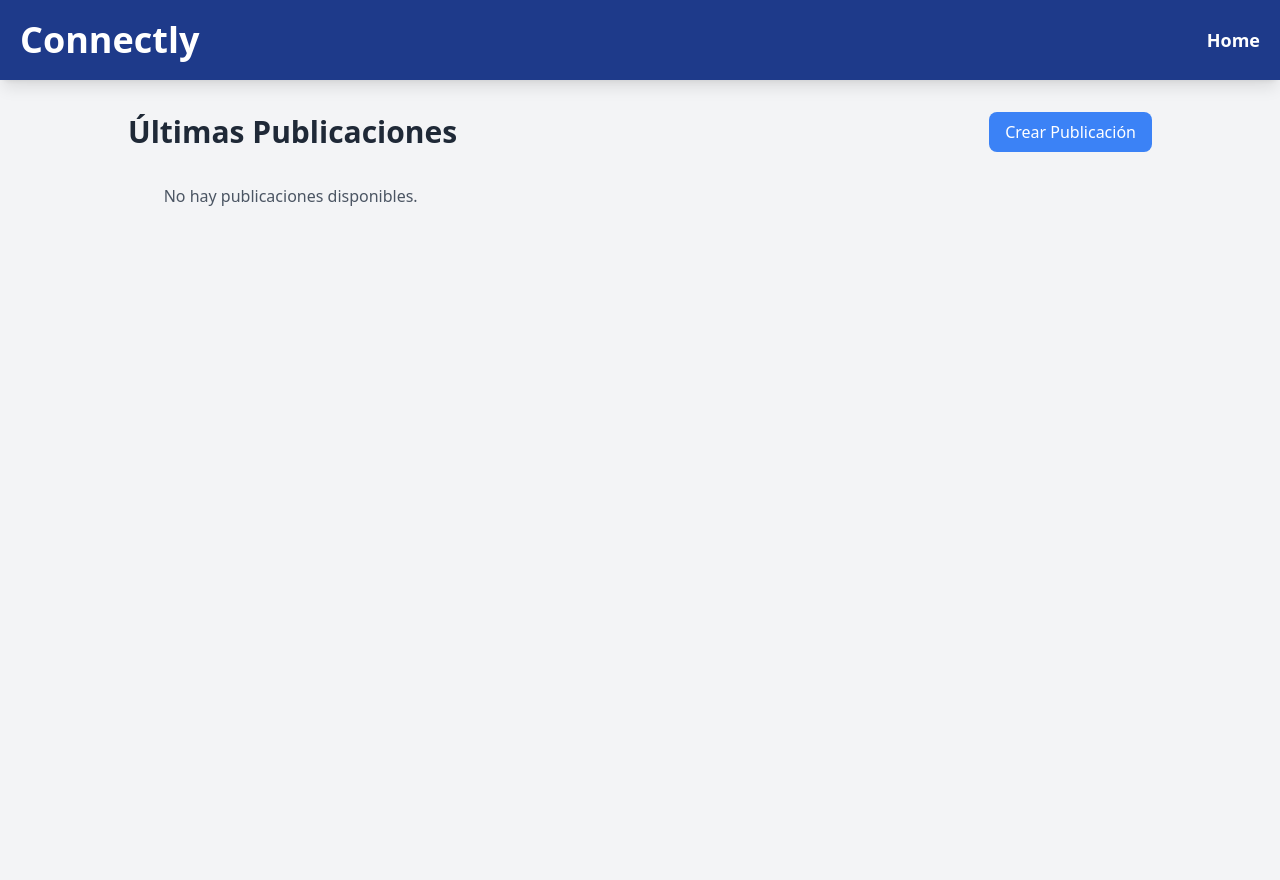
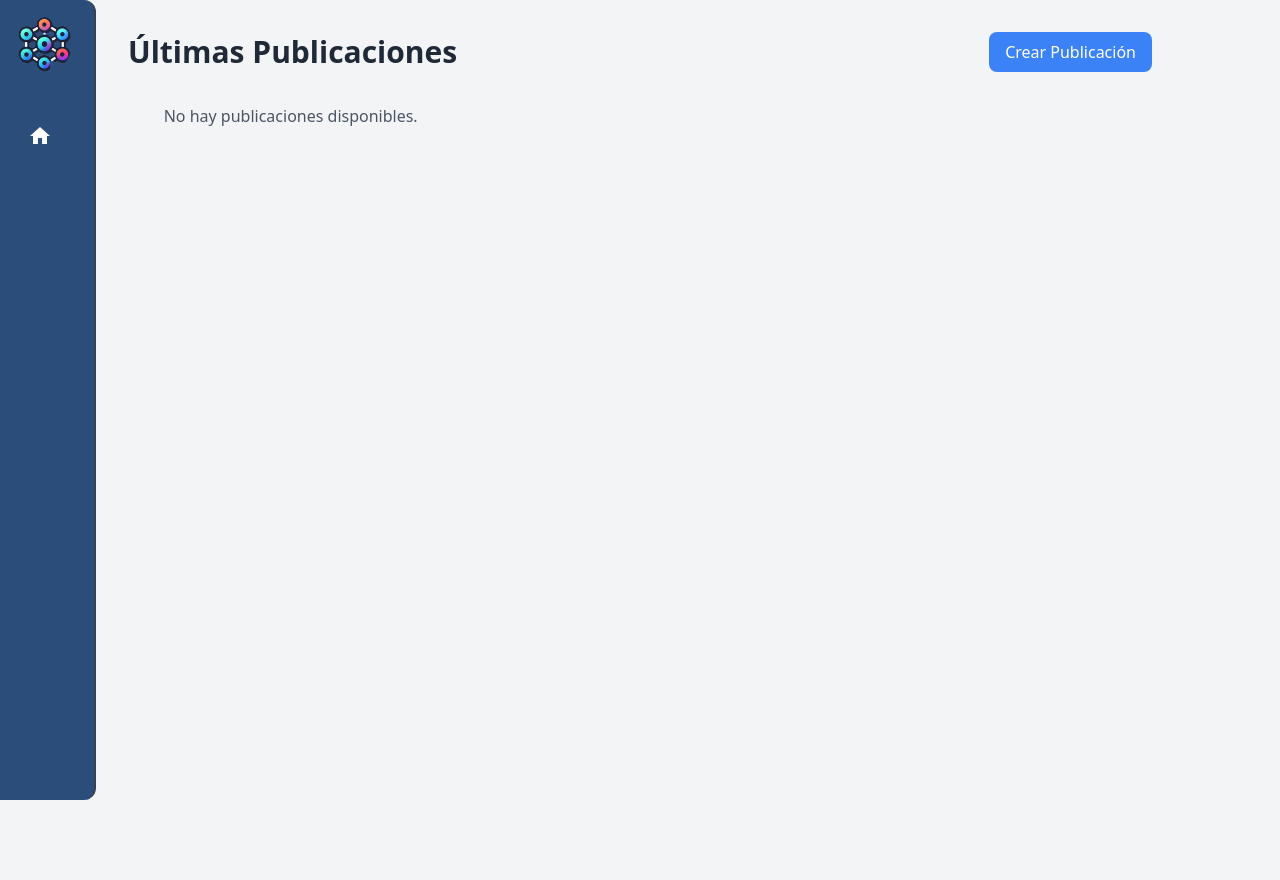
Before and after one commit to Franco1625/complejidad_Connectly, a Flask app: template Connectly/templates/home.html in a window 1280 px wide. After the commit the page ends 800 px from the top, so only its background shows below. Run offline with Flask 3, Linux system fonts and the light colour scheme; the template is opened without the code that fills it, so the values that code supplies are empty; parts of the project's set-up code (start-up, migrations or seed data) failed here and were passed over.

Commit message:
feat: updated sidebar

```diff
--- a/Connectly/static/output.css
+++ b/Connectly/static/output.css
@@ -624,6 +624,18 @@ video {
   inset: 0px;
 }
 
+.left-0 {
+  left: 0px;
+}
+
+.left-4 {
+  left: 1rem;
+}
+
+.left-8 {
+  left: 2rem;
+}
+
 .right-0 {
   right: 0px;
 }
@@ -638,6 +650,14 @@ video {
 
 .top-4 {
   top: 1rem;
+}
+
+.z-30 {
+  z-index: 30;
+}
+
+.z-40 {
+  z-index: 40;
 }
 
 .z-50 {
@@ -659,6 +679,10 @@ video {
   margin-right: auto;
 }
 
+.mb-10 {
+  margin-bottom: 2.5rem;
+}
+
 .mb-2 {
   margin-bottom: 0.5rem;
 }
@@ -787,6 +847,10 @@ video {
   height: 100%;
 }
 
+.h-14 {
+  height: 3.5rem;
+}
+
 .max-h-full {
   max-height: 100%;
 }
@@ -839,6 +911,14 @@ video {
   width: 100%;
 }
 
+.w-14 {
+  width: 3.5rem;
+}
+
+.w-80 {
+  width: 20rem;
+}
+
 .max-w-3xl {
   max-width: 48rem;
 }
@@ -929,6 +1019,10 @@ video {
 
 .items-center {
   align-items: center;
+}
+
+.justify-start {
+  justify-content: flex-start;
 }
 
 .justify-center {
@@ -1011,10 +1117,19 @@ video {
   border-radius: 0.5rem;
 }
 
+.rounded-md {
+  border-radius: 0.375rem;
+}
+
 .rounded-xl {
   border-radius: 0.75rem;
 }
 
+.rounded-r-xl {
+  border-top-right-radius: 0.75rem;
+  border-bottom-right-radius: 0.75rem;
+}
+
 .border {
   border-width: 1px;
 }
@@ -1035,8 +1150,21 @@ video {
   border-top-width: 4px;
 }
 
+.border-r-2 {
+  border-right-width: 2px;
+}
+
+.border-l-4 {
+  border-left-width: 4px;
+}
+
 .border-dashed {
   border-style: dashed;
+}
+
+.border-\[\#374151\] {
+  --tw-border-opacity: 1;
+  border-color: rgb(55 65 81 / var(--tw-border-opacity));
 }
 
 .border-blue-400 {
@@ -1112,6 +1255,15 @@ video {
 .bg-white {
   --tw-bg-opacity: 1;
   background-color: rgb(255 255 255 / var(--tw-bg-opacity));
+}
+
+.bg-\[\#2B4D7A\] {
+  --tw-bg-opacity: 1;
+  background-color: rgb(43 77 122 / var(--tw-bg-opacity));
+}
+
+.bg-opacity-25 {
+  --tw-bg-opacity: 0.25;
 }
 
 .bg-opacity-75 {
--- a/Connectly/templates/navbar.html
+++ b/Connectly/templates/navbar.html
@@ -1,76 +1,101 @@
-<nav id="navbar" class="bg-blue-600 p-4 shadow-lg sticky top-0 z-50 transition-all duration-300">
-    <div class="container mx-auto flex justify-between items-center">
-        <a href="{{ url_for('index') }}" class="text-white text-4xl font-bold hover:text-gray-200 transition duration-300">
-            Connectly
-        </a>
+<link href="https://fonts.googleapis.com/icon?family=Material+Icons" rel="stylesheet">
 
-        <div class="flex space-x-6 items-center">
-            <a href="{{ url_for('index') }}" class="text-white text-lg font-semibold hover:text-gray-200 transition duration-300">
-                Home
+<div id="overlay" class="fixed inset-0 bg-black bg-opacity-25 hidden z-30 transition-opacity duration-300"></div>
+
+<div id="sidebar" class="bg-[#2B4D7A] text-white w-24 h-full fixed top-0 left-0 p-4 transition-all duration-300 transform flex flex-col items-center z-40 rounded-r-xl border-r-2 border-[#374151]">
+    <div class="flex items-center justify-start mb-10 w-full cursor-pointer" id="toggleSidebar">
+        <img src="/./static/images/logo.png" alt="Logo" class="rounded-full w-14 h-14">
+        <span class="text-3xl font-semibold ml-2 sidebar-text hidden" id="sidebarLabel">Connectly</span>
+    </div>
+
+    <div class="flex flex-col space-y-8 flex-grow items-center w-full">
+        <a href="{{ url_for('index') }}" class="flex items-center space-x-4  transition w-full p-3 rounded-md hover:bg-[#1E3A8A]">
+            <span class="material-icons text-4xl">home</span>
+            <span class="text-xl sidebar-text hidden" id="homeLabel">Home</span>
         </a>
 
         {% if user %}
-            <div class="relative">
-                <button class="flex items-center space-x-2 text-white focus:outline-none hover:text-gray-200 transition duration-300" id="userMenuButton">
-                    <img src="{{ user.profile_image }}" alt="User Image" class="w-12 h-12 rounded-full border-2 border-white">
-                    <span>{{ user.name }}</span>
-                    <svg class="w-6 h-6 fill-current" viewBox="0 0 20 20"><path d="M5.05 7.05a.5.5 0 01.7 0L10 11.3l4.24-4.24a.5.5 0 11.7.7l-4.5 4.5a.5.5 0 01-.7 0l-4.5-4.5a.5.5 0 010-.7z"/></svg>
-                </button>
+        <a href="{{ url_for('profile', user_id=user.user_id) }}" class="flex items-center space-x-4 transition w-full p-3 rounded-md hover:bg-[#1E3A8A]">
+            <span class="material-icons text-4xl">account_circle</span>
+            <span class="text-xl sidebar-text hidden" id="profileLabel">Profile</span>
+        </a>
 
+        <a href="{{ url_for('logout') }}" class="flex items-center space-x-4 transition w-full p-3 rounded-md hover:bg-[#1E3A8A] ">
+            <span class="material-icons text-4xl">logout</span>
+            <span class="text-xl sidebar-text hidden truncate" id="logoutLabel">Logout</span>
+        </a>
+        {% endif %}
+    </div>
 
-                <div id="userMenuDropdown" class="hidden absolute right-0 mt-2 bg-white rounded-lg shadow-lg w-48">
-                    <a href="{{ url_for('profile', user_id=user.user_id) }}" class="block px-4 py-3 text-gray-800 hover:bg-gray-100 transition duration-200">Perfil</a>
-                    <a href="{{ url_for('logout') }}" class="block px-4 py-3 text-gray-800 hover:bg-gray-100 transition duration-200">Cerrar Sesión</a>
+    {% if user %}
+    <div class="mt-auto flex items-center cursor-pointer w-full justify-center lg:justify-start" id="toggleProfile">
+        <img src="{{ user.profile_image }}" alt="User Image" class="w-14 h-14 rounded-full border-2 border-white">
+        <div class="ml-2 text-left sidebar-text hidden" id="userInfo">
+            <p class="text-white font-semibold text-lg">{{ user.name }}</p>
+            <p class="text-gray-300 text-sm">Web Developer</p>
         </div>
     </div>
     {% endif %}
 </div>
-</nav>
 
 <script>
-    document.addEventListener('DOMContentLoaded', function() {
-        const userMenuButton = document.getElementById('userMenuButton');
-        const userMenuDropdown = document.getElementById('userMenuDropdown');
-        const navbar = document.getElementById('navbar');
+    const sidebar = document.getElementById('sidebar');
+    const overlay = document.getElementById('overlay');
+    const toggleSidebar = document.getElementById('toggleSidebar');
+    const body = document.body;
 
-        userMenuButton.addEventListener('click', function(event) {
-            event.stopPropagation();
-            userMenuDropdown.classList.toggle('hidden');
+    const sidebarText = document.querySelectorAll('.sidebar-text');
+
+    function toggleSidebarVisibility() {
+        sidebar.classList.toggle('w-24');
+        sidebar.classList.toggle('w-64');
+        sidebar.classList.toggle('items-center');
+        sidebar.classList.toggle('items-start');
+        overlay.classList.toggle('hidden');
+
+        const isExpanded = sidebar.classList.contains('w-64');
+
+        if (isExpanded) {
+            body.style.overflow = 'hidden';
+            sidebarText.forEach(el => {
+                el.classList.remove('hidden');
+                el.classList.add('slide-in');
             });
+        } else {
+            body.style.overflow = '';
+            sidebarText.forEach(el => {
+                el.classList.add('hidden');
+                el.classList.remove('slide-in');
+            });
+        }
+    }
 
-        document.addEventListener('click', function() {
-            if (!userMenuDropdown.classList.contains('hidden')) {
-                userMenuDropdown.classList.add('hidden');
+    toggleSidebar.addEventListener('click', toggleSidebarVisibility);
+    document.getElementById('toggleProfile').addEventListener('click', toggleSidebarVisibility);
+
+    document.addEventListener('click', function(event) {
+        const isClickInside = sidebar.contains(event.target) || toggleSidebar.contains(event.target);
+        if (!isClickInside && sidebar.classList.contains('w-64')) {
+            toggleSidebarVisibility();
         }
     });
 
-        const observer = new IntersectionObserver(
-            ([entry]) => {
-                if (!entry.isIntersecting) {
-                    navbar.classList.add('sticky-active');
-                } else {
-                    navbar.classList.remove('sticky-active');
-                }
-            },
-            { threshold: 0 }
-        );
-
-        observer.observe(navbar);
-    });
+    overlay.addEventListener('click', toggleSidebarVisibility);
 </script>
 
 <style>
-    #navbar {
-        background-color: #1E3A8A;
-        padding: 20px;
-        transition: all 0.3s ease;
+    #overlay {
+        background-color: rgba(0, 0, 0, 0.25);
     }
 
-    #navbar.sticky-active {
-        background-color: #1D4ED8;
-        padding: 20px;
-        box-shadow: 0 4px 12px rgba(0, 0, 0, 0.15);
-        transform: translateY(-10px);
-        transition: background-color 0.3s ease, padding 0.3s ease, box-shadow 0.3s ease, transform 0.3s ease;
+    .sidebar-text {
+        opacity: 0;
+        transform: translateX(-20px);
+        transition: opacity 0.3s ease, transform 0.3s ease;
+    }
+
+    .slide-in {
+        opacity: 1;
+        transform: translateX(0);
     }
 </style>
```
Also changed, not shown: other parts of Connectly/static/output.css (+149 -8 lines), Connectly/templates/profile.html (+15 -8 lines), Connectly/static/images/logo.png (added), Connectly/storage/1_1730944270_hala madrid.png (added), Connectly/storage/325_1730944379_fcb.jpg (added). Lines whose indentation alone changed are shown as unchanged.
